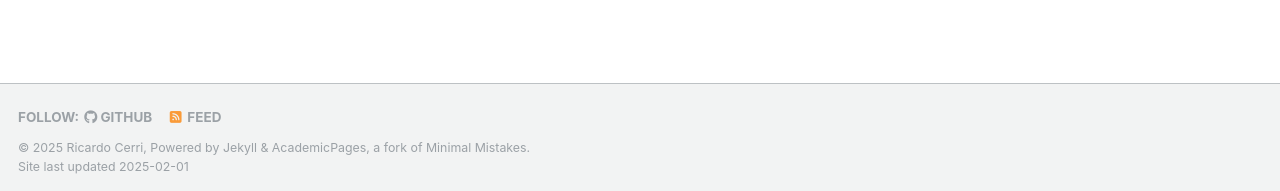
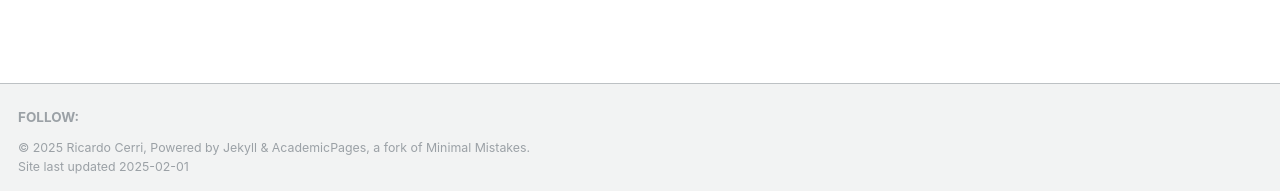
Before and after one commit to rcerri/rcerri, a Jekyll site: the page built from _pages/about.md, in a window 1280 px wide and 900 px high, scrolled down 2616 px. Shown: the part 706-897 px from the top of the window. Built offline with Jekyll 4.4.1, drawn with Linux system fonts in a browser that asks for light colours; some web fonts are replaced.

Commit message:
Update footer.html

```diff
--- a/_includes/footer.html
+++ b/_includes/footer.html
@@ -7,13 +7,13 @@
       <li><strong>{{ site.data.ui-text[site.locale].follow_label }}</strong></li>
     {% endif %}
     {% if site.author.github %}
-      <li><a href="http://github.com/{{ site.author.github }}"><i class="fab fa-github" aria-hidden="true"></i> GitHub</a></li>
+      <!-- <li><a href="http://github.com/{{ site.author.github }}"><i class="fab fa-github" aria-hidden="true"></i> GitHub</a></li> Cerri -->
     {% endif %}
     {% if site.author.bitbucket %}
       <li><a href="http://bitbucket.org/{{ site.author.bitbucket }}"><i class="fab fa-bitbucket" aria-hidden="true"></i> Bitbucket</a></li>
     {% endif %}
     {% if site.atom_feed.hide != true %}
-    <li><a href="{% if site.atom_feed.path %}{{ site.atom_feed.path }}{% else %}{{ base_path }}/feed.xml{% endif %}"><i class="fa fa-fw fa-rss-square" aria-hidden="true"></i> {{ site.data.ui-text[site.locale].feed_label | default: "Feed" }}</a></li>
+    <!-- <li><a href="{% if site.atom_feed.path %}{{ site.atom_feed.path }}{% else %}{{ base_path }}/feed.xml{% endif %}"><i class="fa fa-fw fa-rss-square" aria-hidden="true"></i> {{ site.data.ui-text[site.locale].feed_label | default: "Feed" }}</a></li> Cerri -->
     {% endif %}
   </ul>
 </div>
```
